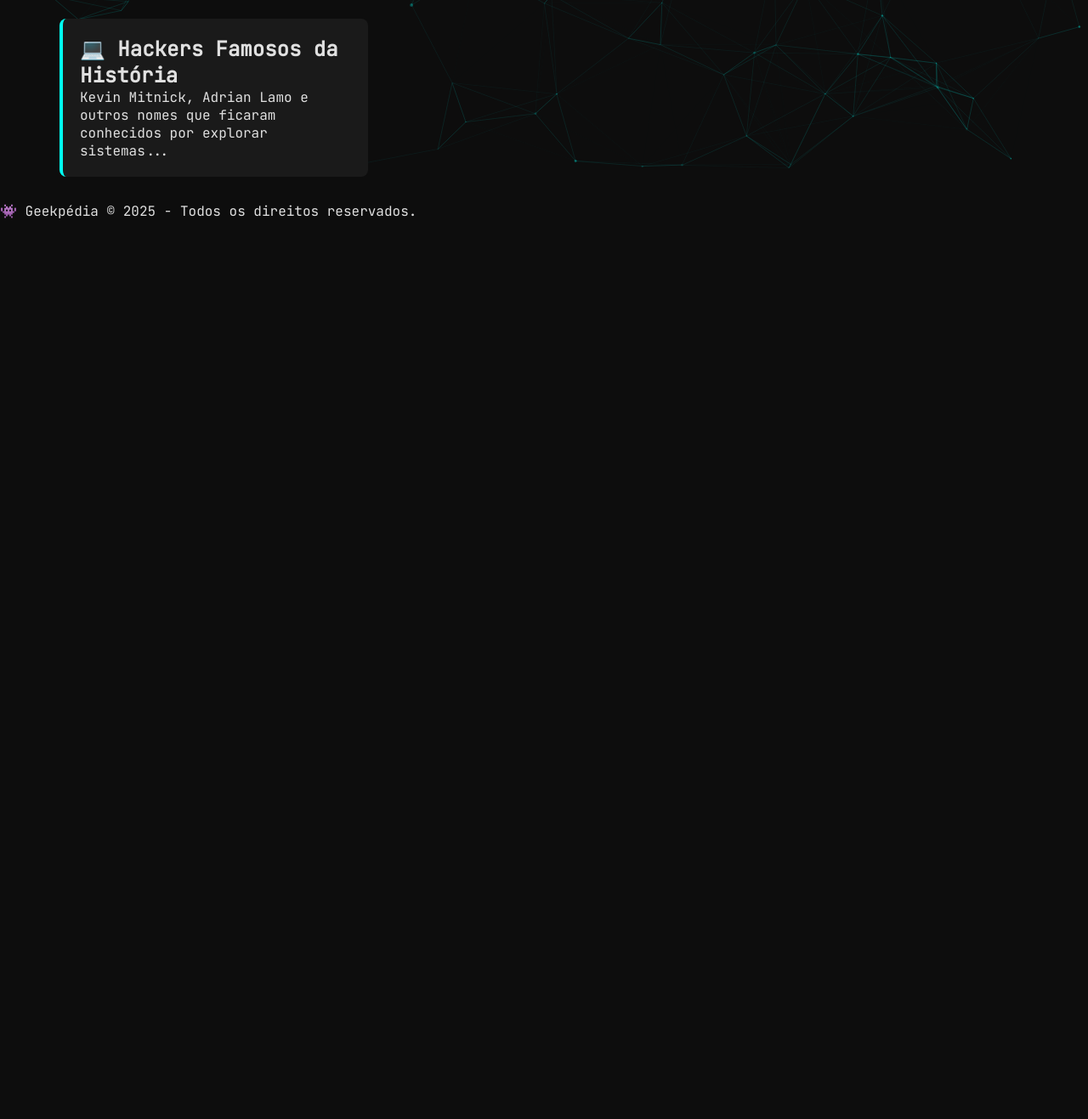
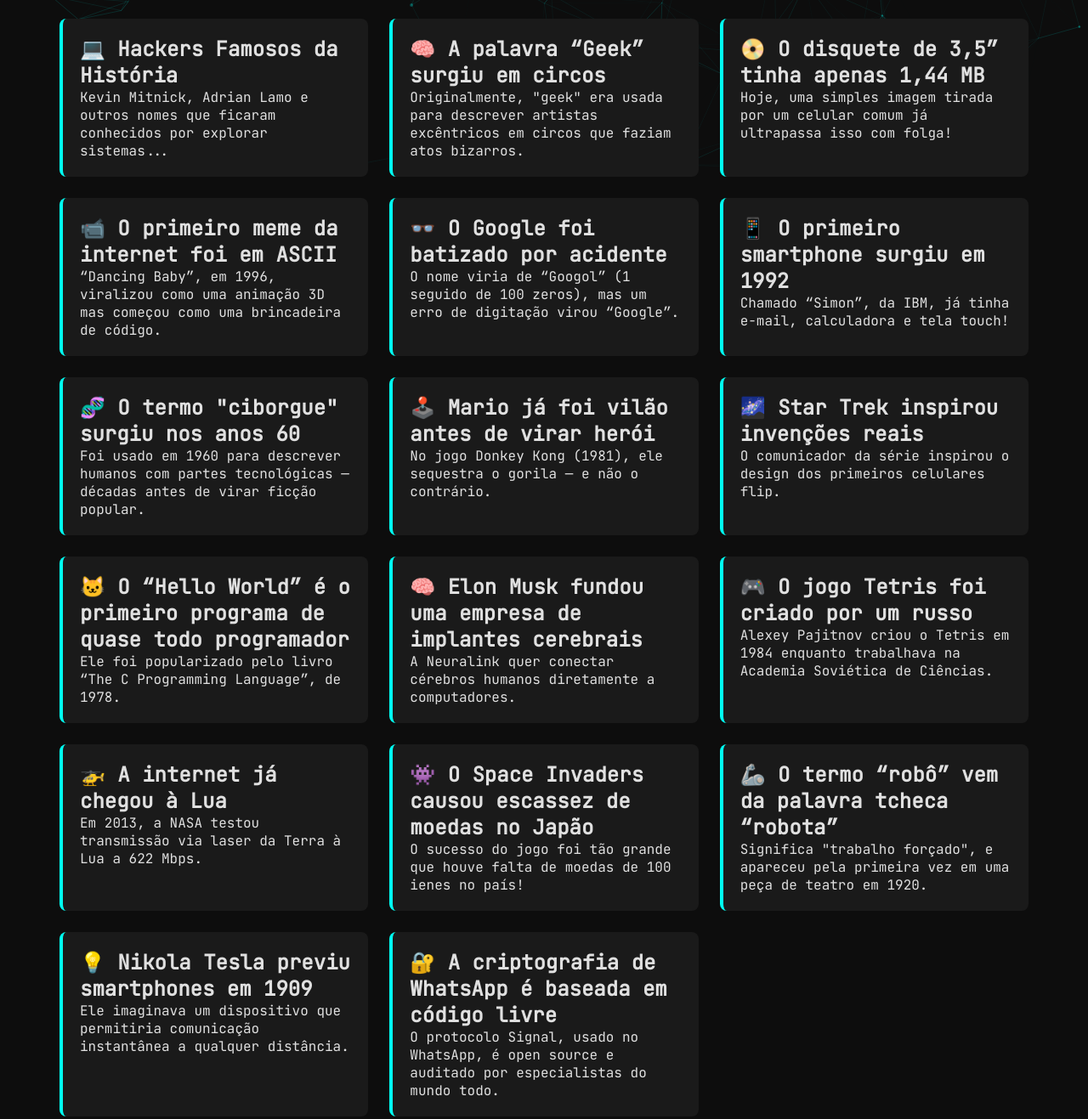
Before and after one commit to Alanf2lhp/Geekpedia, a plain HTML site: page home.html in a window 1280 px wide. Shown: the part 592-1909 px from the top of the page at 85% size. Before the commit the page ends 851 px from the top, so only its background shows below. Drawn offline with nearby package versions, Linux system fonts and the light colour scheme.

Commit message:
mais dados e curiosidades em cada aba

```diff
--- a/home.html
+++ b/home.html
@@ -63,6 +63,72 @@
     <div class="article">
       <h2>💻 Hackers Famosos da História</h2>
       <p>Kevin Mitnick, Adrian Lamo e outros nomes que ficaram conhecidos por explorar sistemas...</p>
+    </div>
+
+    <!-- 16 Curiosidades Geek & Tech -->
+    <div class="article">
+      <h2>🧠 A palavra “Geek” surgiu em circos</h2>
+      <p>Originalmente, "geek" era usada para descrever artistas excêntricos em circos que faziam atos bizarros.</p>
+    </div>
+    <div class="article">
+      <h2>📀 O disquete de 3,5” tinha apenas 1,44 MB</h2>
+      <p>Hoje, uma simples imagem tirada por um celular comum já ultrapassa isso com folga!</p>
+    </div>
+    <div class="article">
+      <h2>📹 O primeiro meme da internet foi em ASCII</h2>
+      <p>“Dancing Baby”, em 1996, viralizou como uma animação 3D mas começou como uma brincadeira de código.</p>
+    </div>
+    <div class="article">
+      <h2>👓 O Google foi batizado por acidente</h2>
+      <p>O nome viria de “Googol” (1 seguido de 100 zeros), mas um erro de digitação virou “Google”.</p>
+    </div>
+    <div class="article">
+      <h2>📱 O primeiro smartphone surgiu em 1992</h2>
+      <p>Chamado “Simon”, da IBM, já tinha e-mail, calculadora e tela touch!</p>
+    </div>
+    <div class="article">
+      <h2>🧬 O termo "ciborgue" surgiu nos anos 60</h2>
+      <p>Foi usado em 1960 para descrever humanos com partes tecnológicas — décadas antes de virar ficção popular.</p>
+    </div>
+    <div class="article">
+      <h2>🕹️ Mario já foi vilão antes de virar herói</h2>
+      <p>No jogo Donkey Kong (1981), ele sequestra o gorila — e não o contrário.</p>
+    </div>
+    <div class="article">
+      <h2>🌌 Star Trek inspirou invenções reais</h2>
+      <p>O comunicador da série inspirou o design dos primeiros celulares flip.</p>
+    </div>
+    <div class="article">
+      <h2>🐱 O “Hello World” é o primeiro programa de quase todo programador</h2>
+      <p>Ele foi popularizado pelo livro “The C Programming Language”, de 1978.</p>
+    </div>
+    <div class="article">
+      <h2>🧠 Elon Musk fundou uma empresa de implantes cerebrais</h2>
+      <p>A Neuralink quer conectar cérebros humanos diretamente a computadores.</p>
+    </div>
+    <div class="article">
+      <h2>🎮 O jogo Tetris foi criado por um russo</h2>
+      <p>Alexey Pajitnov criou o Tetris em 1984 enquanto trabalhava na Academia Soviética de Ciências.</p>
+    </div>
+    <div class="article">
+      <h2>🚁 A internet já chegou à Lua</h2>
+      <p>Em 2013, a NASA testou transmissão via laser da Terra à Lua a 622 Mbps.</p>
+    </div>
+    <div class="article">
+      <h2>👾 O Space Invaders causou escassez de moedas no Japão</h2>
+      <p>O sucesso do jogo foi tão grande que houve falta de moedas de 100 ienes no país!</p>
+    </div>
+    <div class="article">
+      <h2>🦾 O termo “robô” vem da palavra tcheca “robota”</h2>
+      <p>Significa "trabalho forçado", e apareceu pela primeira vez em uma peça de teatro em 1920.</p>
+    </div>
+    <div class="article">
+      <h2>💡 Nikola Tesla previu smartphones em 1909</h2>
+      <p>Ele imaginava um dispositivo que permitiria comunicação instantânea a qualquer distância.</p>
+    </div>
+    <div class="article">
+      <h2>🔐 A criptografia de WhatsApp é baseada em código livre</h2>
+      <p>O protocolo Signal, usado no WhatsApp, é open source e auditado por especialistas do mundo todo.</p>
     </div>
   </div>
 
```
Also changed, not shown: filmes.html (+31 -0 lines), games.html (+31 -1 lines).
